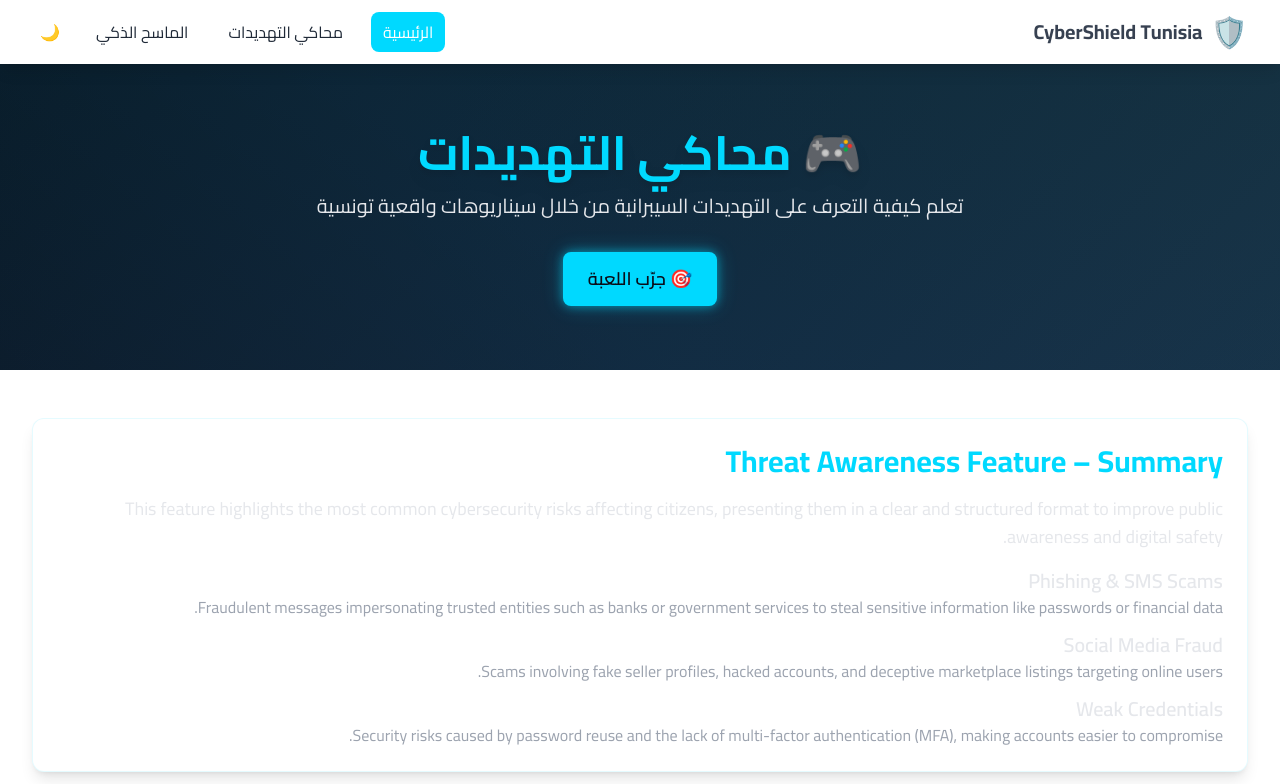
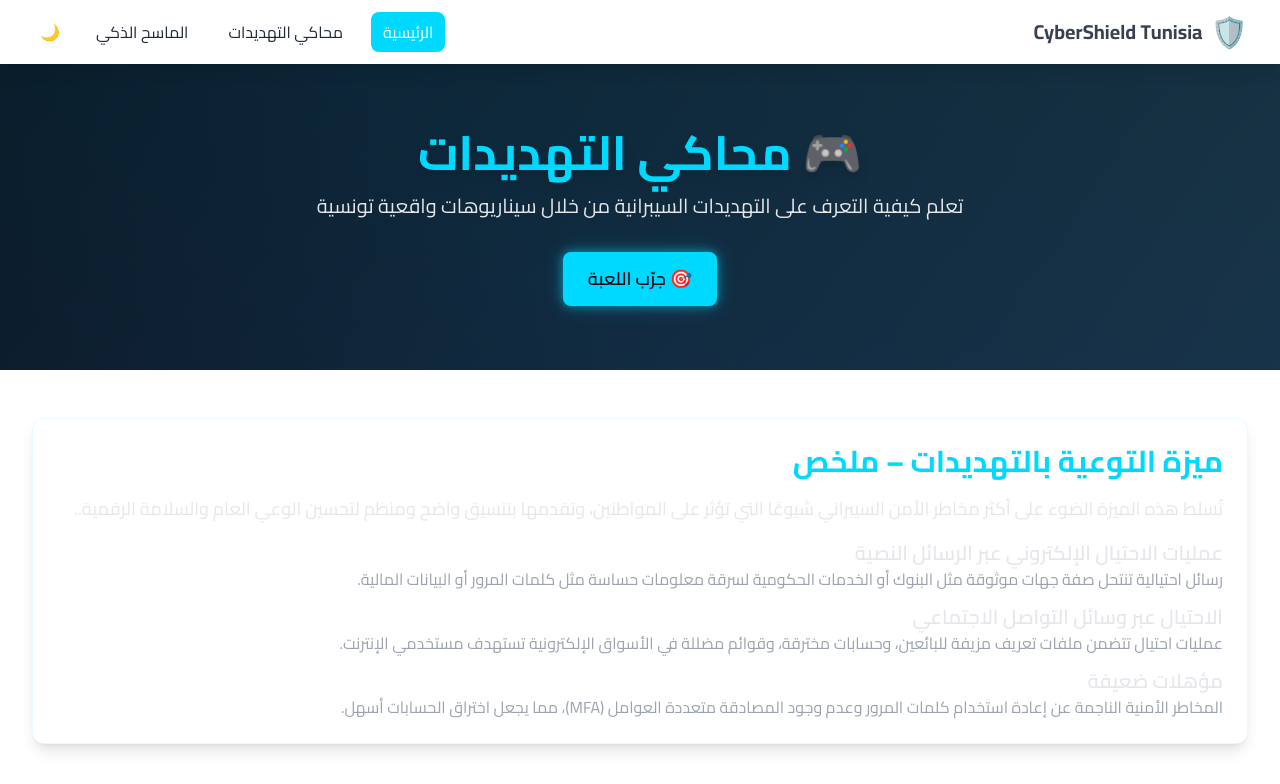
Before and after one commit to yassinyahyaoui0000-crypto/cybershield-tunisia, a Next.js app: page / in a window 1280 px wide. Shown: the top 784 px of the page. Built offline with nearby package versions, Linux system fonts and the light colour scheme.

Commit message:
Add Arabic translations for Threat Awareness Feature
Translated the Threat Awareness Feature summary and details into Arabic for better accessibility.

```diff
--- a/app/page.tsx
+++ b/app/page.tsx
@@ -71,27 +71,27 @@ export default function SimulatorPage() {
         {/* Threat Awareness Feature Summary */}
         <Card className="mb-10 bg-surface-grey text-text-primary">
           <div className="space-y-4">
-            <h2 className="text-3xl font-bold text-primary">Threat Awareness Feature – Summary</h2>
+            <h2 className="text-3xl font-bold text-primary">ميزة التوعية بالتهديدات – ملخص</h2>
             <p className="text-lg">
-              This feature highlights the most common cybersecurity risks affecting citizens, presenting them in a clear and structured format to improve public awareness and digital safety.
+              تُسلط هذه الميزة الضوء على أكثر مخاطر الأمن السيبراني شيوعًا التي تؤثر على المواطنين، وتقدمها بتنسيق واضح ومنظم لتحسين الوعي العام والسلامة الرقمية..
             </p>
             <div className="space-y-3">
               <div>
-                <h4 className="text-xl font-semibold">Phishing &amp; SMS Scams</h4>
+                <h4 className="text-xl font-semibold">عمليات الاحتيال الإلكتروني عبر الرسائل النصية</h4>
                 <p className="text-base text-text-secondary">
-                  Fraudulent messages impersonating trusted entities such as banks or government services to steal sensitive information like passwords or financial data.
+                  رسائل احتيالية تنتحل صفة جهات موثوقة مثل البنوك أو الخدمات الحكومية لسرقة معلومات حساسة مثل كلمات المرور أو البيانات المالية.
                 </p>
               </div>
               <div>
-                <h4 className="text-xl font-semibold">Social Media Fraud</h4>
+                <h4 className="text-xl font-semibold">الاحتيال عبر وسائل التواصل الاجتماعي</h4>
                 <p className="text-base text-text-secondary">
-                  Scams involving fake seller profiles, hacked accounts, and deceptive marketplace listings targeting online users.
+                  عمليات احتيال تتضمن ملفات تعريف مزيفة للبائعين، وحسابات مخترقة، وقوائم مضللة في الأسواق الإلكترونية تستهدف مستخدمي الإنترنت.
                 </p>
               </div>
               <div>
-                <h4 className="text-xl font-semibold">Weak Credentials</h4>
+                <h4 className="text-xl font-semibold">مؤهلات ضعيفة</h4>
                 <p className="text-base text-text-secondary">
-                  Security risks caused by password reuse and the lack of multi-factor authentication (MFA), making accounts easier to compromise.
+                  المخاطر الأمنية الناجمة عن إعادة استخدام كلمات المرور وعدم وجود المصادقة متعددة العوامل (MFA)، مما يجعل اختراق الحسابات أسهل.
                 </p>
               </div>
             </div>
```
